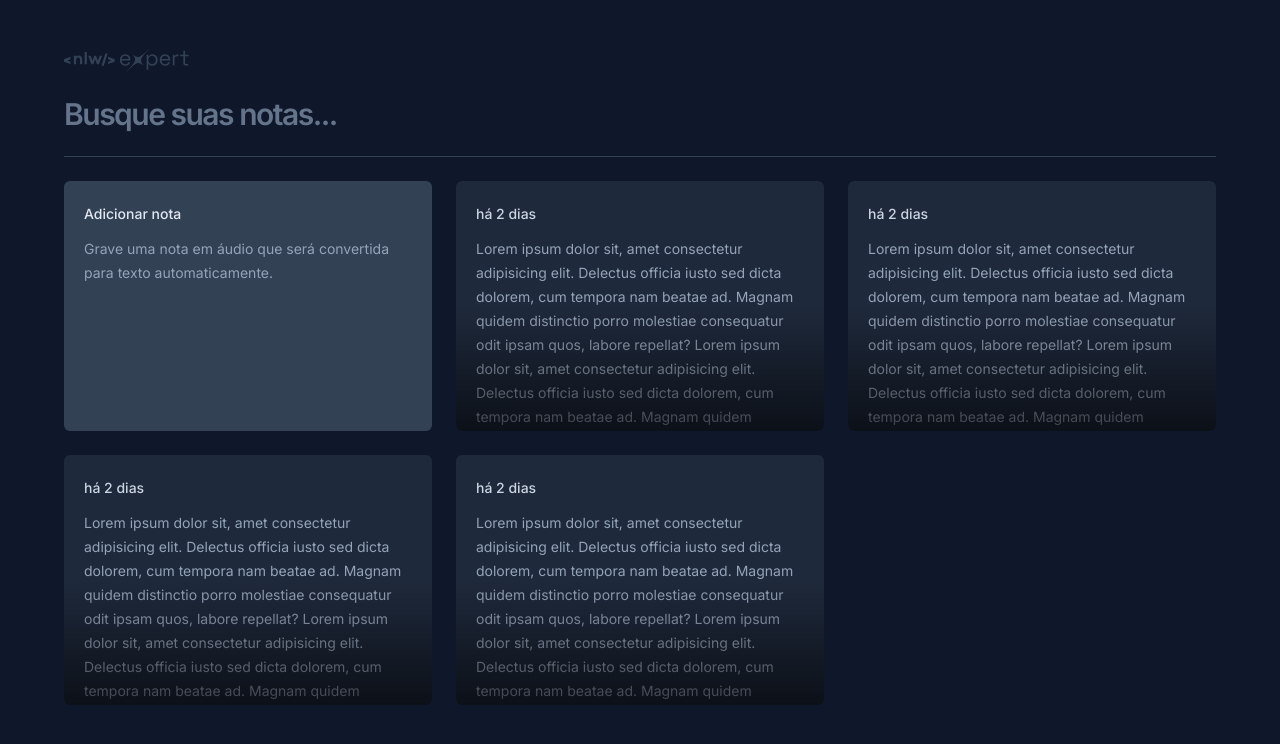
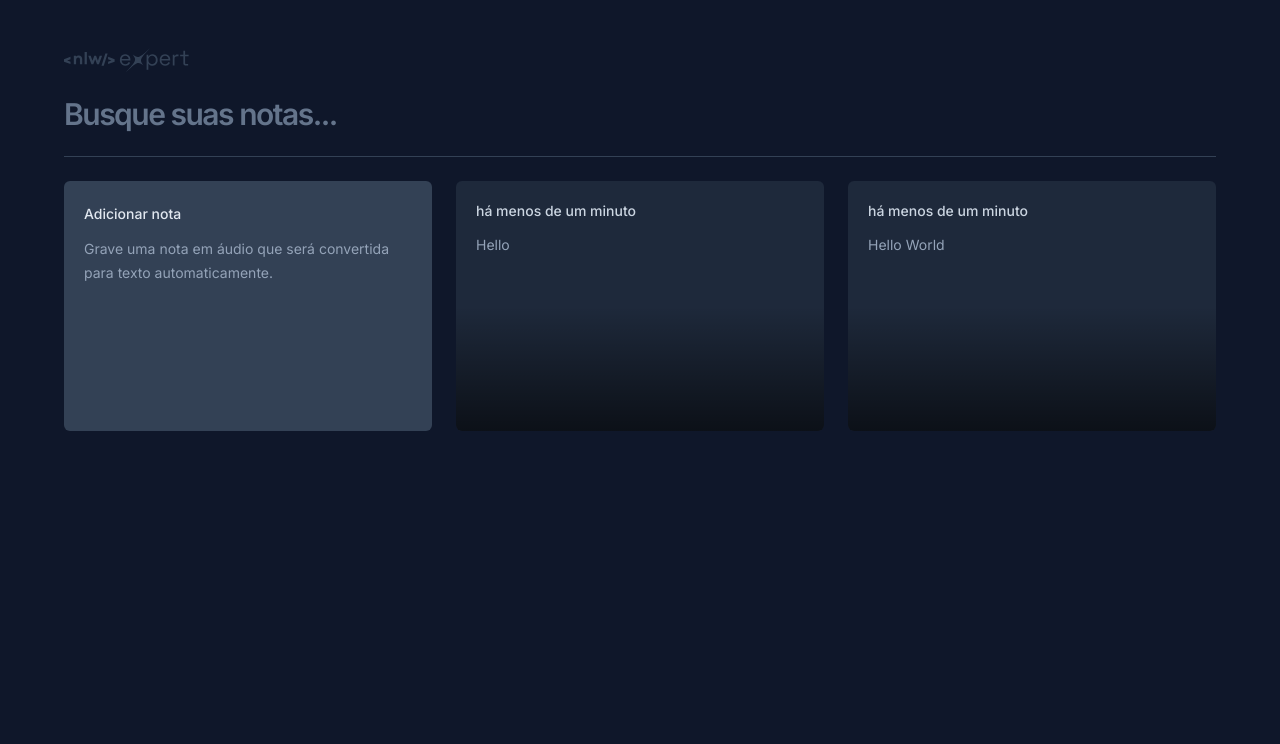
Before and after one commit to KaueASB/notes-react, a React (Vite) app: page / in a window 1280 px wide. Shown: the top 744 px of the page. Built offline with nearby package versions, Linux system fonts and the light colour scheme.

Commit message:
style: Component - modal card

```diff
--- a/package.json
+++ b/package.json
@@ -10,6 +10,9 @@
     "preview": "vite preview"
   },
   "dependencies": {
+    "@radix-ui/react-dialog": "^1.0.5",
+    "date-fns": "^3.3.1",
+    "lucide-react": "^0.330.0",
     "react": "^18.2.0",
     "react-dom": "^18.2.0"
   },
--- a/src/app.tsx
+++ b/src/app.tsx
@@ -19,10 +19,8 @@ export function App() {
 
       <div className="grid auto-rows-[250px] grid-cols-3 gap-6">
         <NewNoteCard />
-        <NoteCard />
-        <NoteCard />
-        <NoteCard />
-        <NoteCard />
+        <NoteCard note={{ date: new Date(), content: 'Hello' }} />
+        <NoteCard note={{ date: new Date(), content: 'Hello World' }} />
       </div>
     </div>
   )
--- a/src/components/note-card.tsx
+++ b/src/components/note-card.tsx
@@ -1,20 +1,55 @@
-// export interface NoteCardProps {}
+import * as Dialog from '@radix-ui/react-dialog'
+import { formatDistanceToNow } from 'date-fns'
+import { ptBR } from 'date-fns/locale'
+import { X } from 'lucide-react'
 
-export function NoteCard() {
+export interface NoteCardProps {
+  note: {
+    date: Date
+    content: string
+  }
+}
+
+export function NoteCard({ note }: NoteCardProps) {
   return (
-    <button className="relative space-y-3 overflow-hidden rounded-md bg-slate-800 p-5 text-left outline-none hover:ring-2 hover:ring-slate-600 focus-visible:ring-2 focus-visible:ring-lime-400">
-      <span className="text-sm font-medium text-slate-300">há 2 dias</span>
-      <p className="text-sm leading-6 text-slate-400">
-        Lorem ipsum dolor sit, amet consectetur adipisicing elit. Delectus
-        officia iusto sed dicta dolorem, cum tempora nam beatae ad. Magnam
-        quidem distinctio porro molestiae consequatur odit ipsam quos, labore
-        repellat? Lorem ipsum dolor sit, amet consectetur adipisicing elit.
-        Delectus officia iusto sed dicta dolorem, cum tempora nam beatae ad.
-        Magnam quidem distinctio porro molestiae consequatur odit ipsam quos,
-        labore repellat?
-      </p>
+    <Dialog.Root>
+      <Dialog.Trigger className="relative flex flex-col gap-3 overflow-hidden rounded-md bg-slate-800 p-5 text-left outline-none hover:ring-2 hover:ring-slate-600 focus-visible:ring-2 focus-visible:ring-lime-400">
+        <span className="text-sm font-medium text-slate-300">
+          {formatDistanceToNow(note.date, { locale: ptBR, addSuffix: true })}
+        </span>
+        <p className="text-sm leading-6 text-slate-400">{note.content}</p>
 
-      <div className="pointer-events-none absolute bottom-0 left-0 right-0 h-1/2 bg-gradient-to-t from-black/60 to-black/0" />
-    </button>
+        <div className="pointer-events-none absolute bottom-0 left-0 right-0 h-1/2 bg-gradient-to-t from-black/60 to-black/0" />
+      </Dialog.Trigger>
+
+      <Dialog.Portal>
+        <Dialog.Overlay className="fixed inset-0 bg-black/50" />
+        <Dialog.Content className="fixed left-1/2 top-1/2 flex h-[60vh] w-full max-w-[640px] -translate-x-1/2 -translate-y-1/2 flex-col overflow-hidden rounded-md bg-slate-700 outline-none">
+          <Dialog.Close className="absolute right-0 top-0 bg-slate-800 p-1.5 text-slate-400 hover:text-slate-100">
+            <X className="size-5" />
+          </Dialog.Close>
+          <div className="flex flex-1 flex-col gap-3 p-5">
+            <span className="text-sm font-medium text-slate-300">
+              {formatDistanceToNow(note.date, {
+                locale: ptBR,
+                addSuffix: true,
+              })}
+            </span>
+            <p className="text-sm leading-6 text-slate-400">{note.content}</p>
+          </div>
+
+          <button
+            type="button"
+            className="group w-full bg-slate-800 py-4 text-center text-sm font-medium text-slate-300 outline-none"
+          >
+            Deseja{' '}
+            <span className="text-red-500 group-hover:underline">
+              apagar esta nota
+            </span>
+            ?
+          </button>
+        </Dialog.Content>
+      </Dialog.Portal>
+    </Dialog.Root>
   )
 }
```
Also changed, not shown: 1 other file (tests, documents, lock files or other folders).
